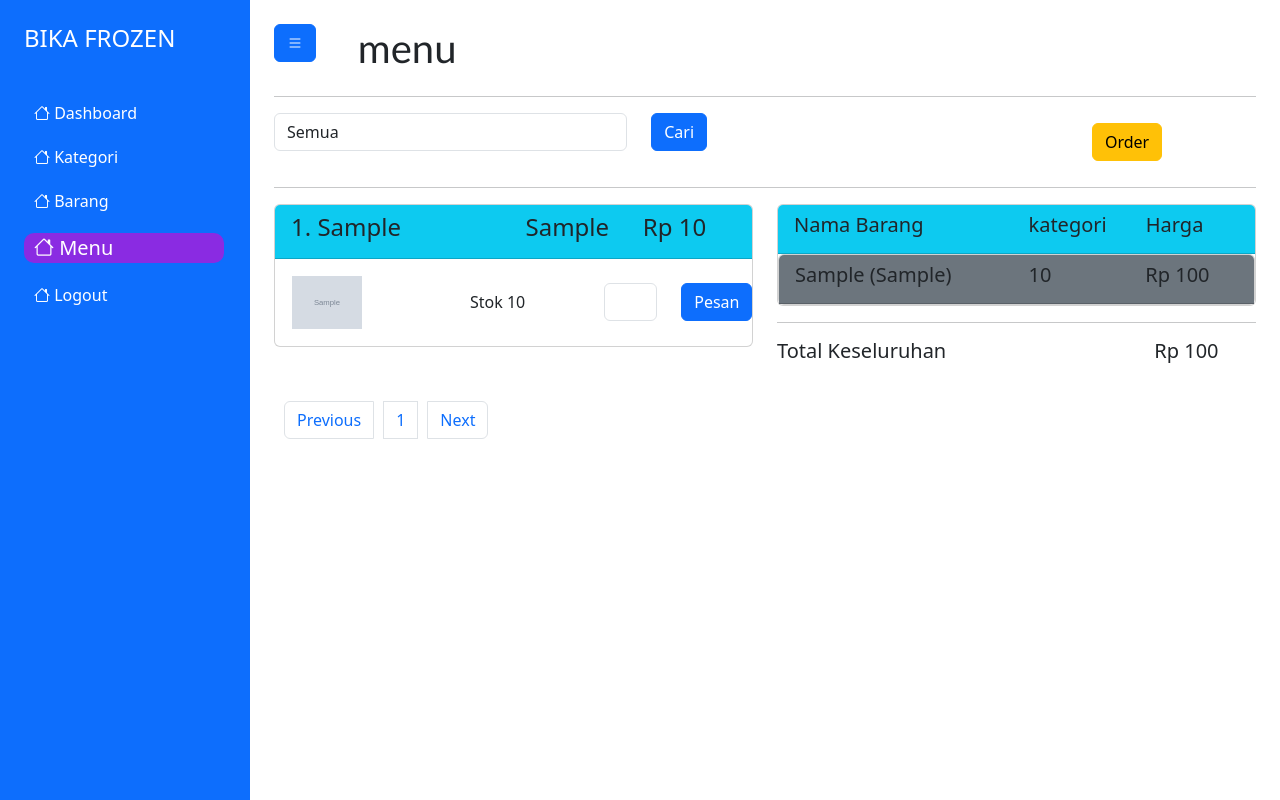
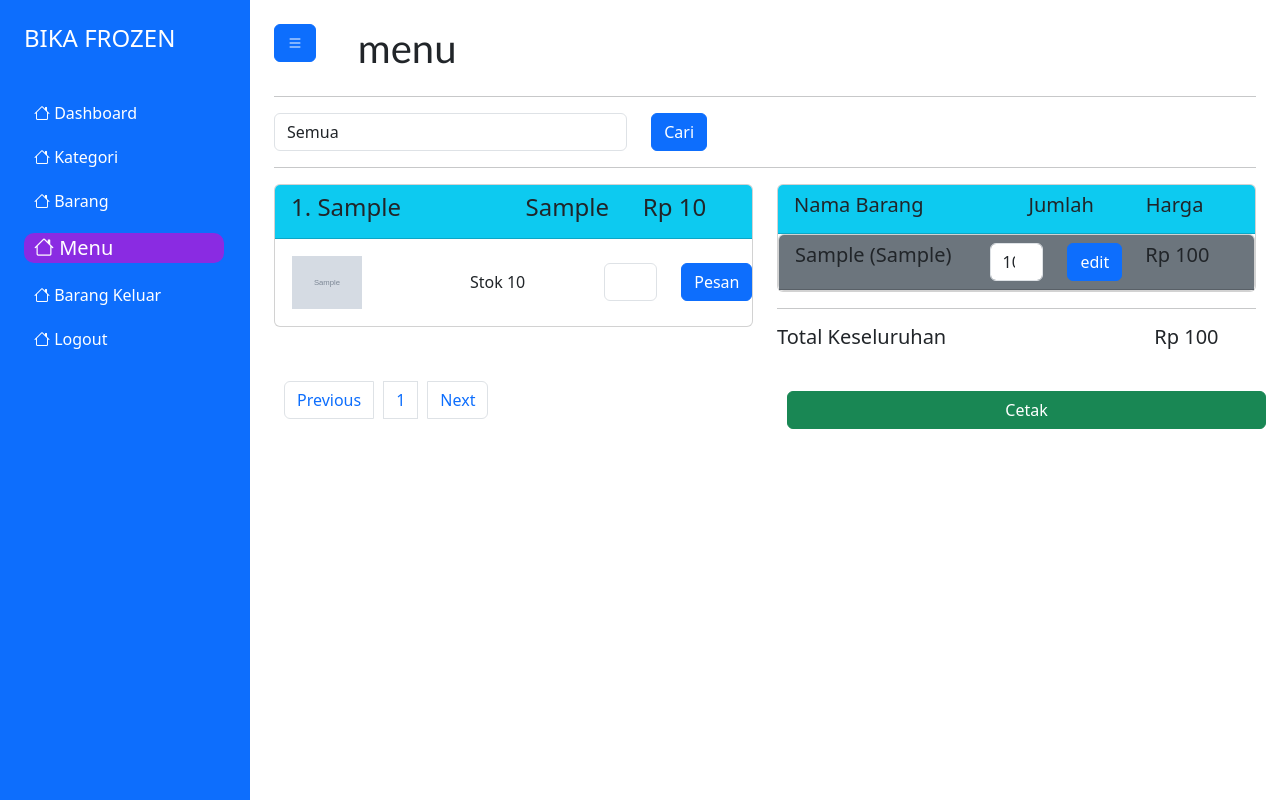
Before and after one commit to samani21/ecommerce_frozenfood, a PHP site: page /bikafrozen/index.php?page=menu&id_order=1 in a window 1280 px wide. Run offline with PHP 8.4, Linux system fonts and the light colour scheme; the visitor is signed in with stand-in values (Sample User, id 1); tables that the repository leaves empty or names only in its code hold one stand-in row (values such as "Sample post"); grey boxes marked "Sample" are stand-in pictures; some libraries are stand-ins or nearby versions.

Commit message:
membujuri menu dan menambah barang keluar

```diff
--- a/halaman/menu/list.php
+++ b/halaman/menu/list.php
@@ -54,9 +54,15 @@ $query1 = mysqli_query($koneksi,"SELECT * FROM kategori");
         </form>
     </div>
     <div class="col-2">
+            <?php
+                if(empty($order)){
+                    ?>
                     <div align="right">
             <a href="index.php?page=order" class="btn btn-warning">Order</a>
         </div>
+                    <?php
+                }
+            ?>
     </div>
 </div>
 <hr>
@@ -168,7 +174,7 @@ $query1 = mysqli_query($koneksi,"SELECT * FROM kategori");
                         <h5> Nama Barang<h5>
                     </div>
                     <div class="col-3">
-                        <h5>kategori</h5>
+                        <h5>Jumlah</h5>
                     </div>
                     <div class="col-3">
                         <h5>Harga</h5>
@@ -176,8 +182,8 @@ $query1 = mysqli_query($koneksi,"SELECT * FROM kategori");
                 </div>
             </div>
             <?php
-                $pesan = mysqli_query($koneksi,"SELECT pesanan.jumlah as total ,pesanan.*,barang.*,kategori.* FROM pesanan JOIN barang ON barang.id_barang = pesanan.id_barang JOIN kategori ON kategori.id_kategori = barang.id_kategori WHERE pesanan.id_order = '$order'");
-                $total = mysqli_query($koneksi,"SELECT SUM(pesanan.jumlah*pesanan.harga) as subtotal FROM pesanan WHERE pesanan.id_order = '$order'");
+                $pesan = mysqli_query($koneksi,"SELECT pesanan.jumlah as total_p ,pesanan.*,barang.*,kategori.* FROM pesanan JOIN barang ON barang.id_barang = pesanan.id_barang JOIN kategori ON kategori.id_kategori = barang.id_kategori WHERE pesanan.id_order = '$order'");
+                $total = mysqli_query($koneksi,"SELECT SUM(pesanan.jumlah*pesanan.harga) as subtotal, `order`.harga as harga_total FROM `pesanan` JOIN `order` ON `order`.`id_order`= `pesanan`.`id_order` WHERE `order`.`id_order`= '$order'");
                 $subtotal = mysqli_fetch_array($total);
                 while($row_pesan = mysqli_fetch_array($pesan)){
                 ?>
@@ -185,18 +191,44 @@ $query1 = mysqli_query($koneksi,"SELECT * FROM kategori");
             <div class="card">
                 <div class="card-header bg-secondary">
                     <div class="row">
-                    <div class="col-6">
+                        <div class="col-5">
                             <h5> <?= $row_pesan['nm_barang']?> (<?= $row_pesan['nm_kategori']?>)</h5>
                         </div>
-                    <div class="col-3">
-                        <h5><?= $row_pesan['total']?></h5>
+                        <div class="col-4">
+                            <form method="post">
+                                <div class="row">
+                                    <div class="col-6">
+                                    <input class="form-control" type="hidden" name="id_pesanan" value="<?= $row_pesan['id_pesanan']?>">
+                                        <input class="form-control" type="number" name="jumlah" value="<?= $row_pesan['total_p']?>">
+                                    </div>
+                                    <div class="col-1">
+                                        <button class="btn btn-primary" name="updt" >edit</button>
+                                    </div>
+                                </div>
+                            </form>
                         </div>
                         <div class="col-3">
-                        <h5><?= $hasil_rupiah = "Rp " . number_format($row_pesan['harga']*$row_pesan['total'],0,',','.') ?></h5>
+                            <h5><?= $hasil_rupiah = "Rp " . number_format($row_pesan['harga']*$row_pesan['total_p'],0,',','.') ?>
+                            </h5>
                         </div>
                     </div>
                 </div>
             </div>
+
+            <?php
+            if(isset($_POST['bayar'])){
+                                    $id_pesanan = $row_pesan['id_pesanan'];
+                @$id_order =$row_pesan['id_order'];
+                $harga_total = $subtotal['subtotal'];
+                $total_p = $row_pesan['total_p'];
+                mysqli_query($koneksi,"UPDATE pesanan SET status =2,total='$total_p' WHERE id_pesanan = '$id_pesanan'") or die(mysqli_error($koneksi));
+
+                mysqli_query($koneksi,"UPDATE `order` SET harga = '$harga_total' WHERE id_order = '$id_order'") or die(mysqli_error($koneksi));
+               ?>
+            <script>
+                window.location = "http://localhost/bikafrozen/index.php?page=menu&id_order=<?= $order?>";
+            </script>
+
             <?php
             }
                 }
@@ -211,6 +243,25 @@ $query1 = mysqli_query($koneksi,"SELECT * FROM kategori");
                 <h5><?= $hasil_rupiah = "Rp " . number_format($subtotal['subtotal'],0,',','.') ?></h5>
             </div>
         </div>
+        <br>
+        <div>
+            <?php
+                if($subtotal['harga_total'] == 0){
+                    ?>
+                        <form method="post">
+                <button class="btn btn-primary col-md-12" type="submit" name="bayar">Bayar</button>
+            </form>
+                    <?php
+                }else{
+                    ?>
+                        <a href="#" class="btn btn-success col-md-12" >Cetak</a>
+                    <?php
+                }
+            ?>
+        </div>
+        <?php
+            }
+        ?>
         <?php
 if(isset($_POST['simpan1'])){
 
@@ -220,7 +271,7 @@ if(isset($_POST['simpan1'])){
     $id_barang = $_POST['id_barang'];
     $harga = $_POST['harga'];
     $status = 1;
-    mysqli_query($koneksi,"INSERT INTO pesanan VALUES(null,'$id_order','$id_barang','$tgl','$jumlah','$harga','$status')") or die(mysqli_error($koneksi));
+    mysqli_query($koneksi,"INSERT INTO pesanan VALUES(null,'$id_order','$id_barang','$tgl','$jumlah',0,'$harga','$status')") or die(mysqli_error($koneksi));
    ?>
         <script>
             window.location = "http://localhost/bikafrozen/index.php?page=menu&id_order=<?= $order?>";
@@ -228,4 +279,17 @@ if(isset($_POST['simpan1'])){
 
         <?php
 }
+
+if(isset($_POST['updt'])){
+    $jumlah = $_POST['jumlah'];
+    $id_pesanan1 = $_POST['id_pesanan'];
+mysqli_query($koneksi,"UPDATE pesanan SET jumlah = '$jumlah' WHERE id_pesanan = '$id_pesanan1'") or die(mysqli_error($koneksi));
 ?>
+<script>
+window.location = "http://localhost/bikafrozen/index.php?page=menu&id_order=<?= $order?>";
+</script>
+
+<?php
+
+}
+?>
--- a/halaman/menu/order.php
+++ b/halaman/menu/order.php
@@ -5,7 +5,7 @@
     $pelanggan = mysqli_query($koneksi,"SELECT * FROM pelanggan WHERE id_user = '$id' ");
     $row_p = mysqli_fetch_assoc($pelanggan);
     $id_pel = $row_p['id_pelanggan'];
-    mysqli_query($koneksi,"INSERT INTO `order` VALUES(null,'$id_pel','$tgl')") or die(mysqli_error($koneksi));
+    mysqli_query($koneksi,"INSERT INTO `order` VALUES(null,'$id_pel','$tgl',0)") or die(mysqli_error($koneksi));
 
     $query = mysqli_query($koneksi,"SELECT * FROM `order` ORDER BY id_order desc ");
     $row = mysqli_fetch_assoc($query);
--- a/index.php
+++ b/index.php
@@ -178,6 +178,12 @@ window.location.href = "http://localhost/bikafrozen/index.php?page=dashboard";
                     Menu
                 </a>
             </li>
+            <li <?php if($hal == "barang_keluar"){ ?>class="hidup" <?php }?>>
+                <a class="text-white" href="index.php?page=barang_keluar">
+                    <i class="bi bi-house mr-2"></i>
+                    Barang Keluar
+                </a>
+            </li>
             <li>
                 <a class="text-white" href="logout.php">
                     <i class="bi bi-house mr-2"></i>
@@ -252,6 +258,10 @@ window.location.href = "http://localhost/bikafrozen/index.php?page=dashboard";
 				include "halaman/menu/hapus.php";
 				break;
 
+            //barang keluar
+            case 'barang_keluar':
+				include "halaman/barang_keluar/list.php";
+				break;
 			default:
 				echo "<center><h3>Maaf. Halaman tidak di temukan !</h3></center>";
 				break;
```
Also changed, not shown: halaman/barang_keluar/list.php (added, +35 -0 lines). Lines whose indentation alone changed are shown as unchanged.
